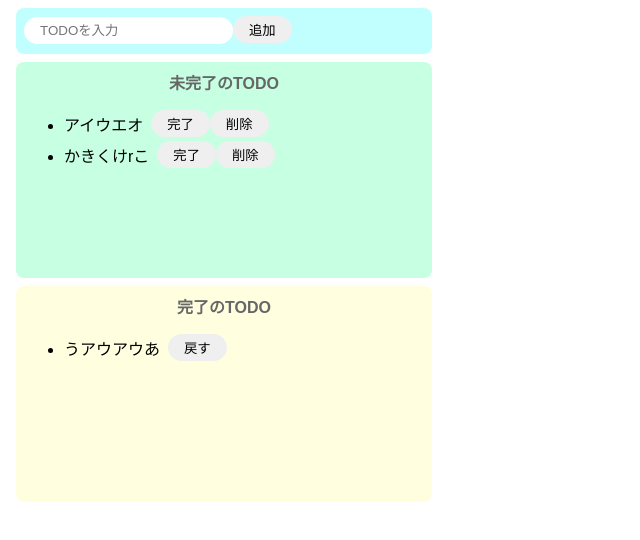
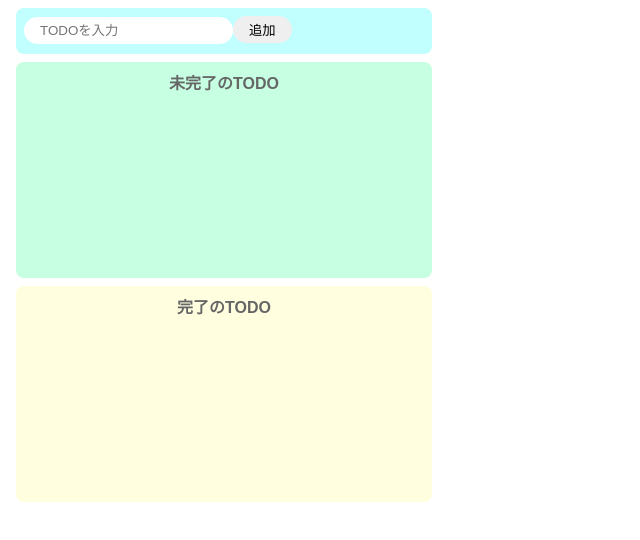
Before and after one commit to ideahy/react-todo-0625-1619, a React (Create React App) app: page / in a window 1280 px wide. Shown: the top 540 px of the page, without its empty margins (0-640 px from the left). Built offline with nearby package versions, Linux system fonts and the light colour scheme.

Commit message:
complete todolist

```diff
--- a/src/App.jsx
+++ b/src/App.jsx
@@ -5,12 +5,9 @@
   //入力値ステート(onChangeで変更を検知 → 初期値を変更)
   const [todoText, setTodoText] = useState("");
   //未完了ステート
-  const [incompleteTodos, setIncompleteTodos] = useState([
-    "アイウエオ",
-    "かきくけrこ"
-  ]);
+  const [incompleteTodos, setIncompleteTodos] = useState([]);
   //完了ステート
-  const [completeTodos, setCompleteTodos] = useState(["うアウアウあ"]);
+  const [completeTodos, setCompleteTodos] = useState([]);
   //変更を検知(引数eventの値を入力値ステートに反映)
   const onChangeTodoText = (event) => setTodoText(event.target.value);
   //入力値を未完了ステートに反映(ステートに入力値を追加 → mapで表示)
@@ -35,6 +32,16 @@
     //完了ステートへ追加
     const newCompleteTodos = [...completeTodos, incompleteTodos[index]];
     setCompleteTodos(newCompleteTodos);
+  };
+  //完了ステートから削除＋未完了ステートへ追加
+  const onclickBack = (index) => {
+    //完了ステートから削除
+    const newCompleteTodos = [...completeTodos];
+    newCompleteTodos.splice(index, 1);
+    setCompleteTodos(newCompleteTodos);
+    //未完了ステートへ追加
+    const newIncompleteTodos = [...incompleteTodos, completeTodos[index]];
+    setIncompleteTodos(newIncompleteTodos);
   };
 
   return (
@@ -68,7 +75,7 @@
             return (
               <div key={todo} className="list-row">
                 <li>{todo}</li>
-                <button>戻す</button>
+                <button onClick={() => onclickBack(index)}>戻す</button>
               </div>
             );
           })}
```
